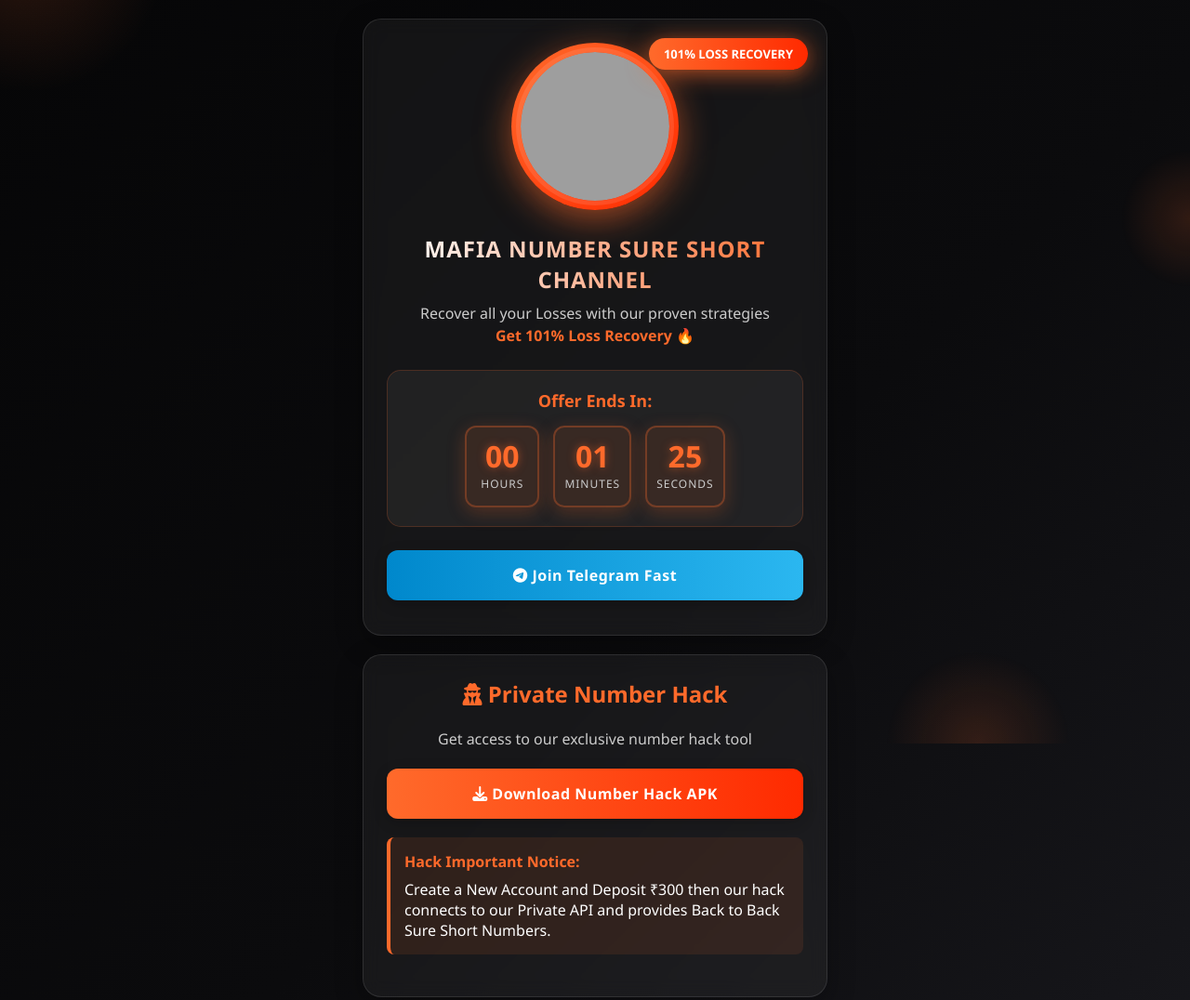
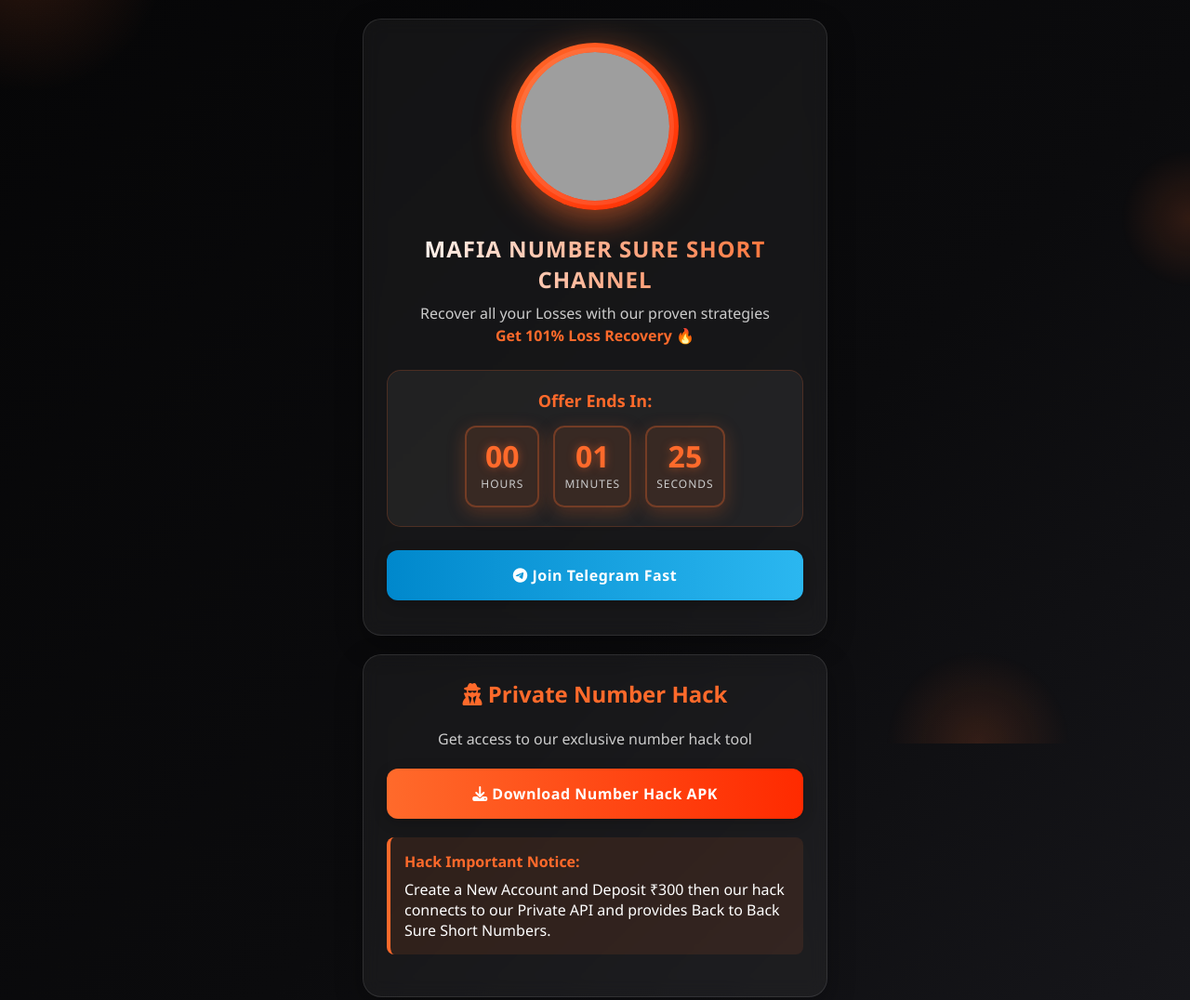
Before and after one commit to ankitgamer505050-ship-it/website.com, a plain HTML site: page index.html in a window 1280 px wide. Shown: the top 1076 px of the page at 93% size. Drawn offline with Linux system fonts and the light colour scheme; grey boxes are pictures that could not be loaded.

Commit message:
index.html

```diff
--- a/index.html
+++ b/index.html
@@ -462,7 +462,6 @@
 <div class="container">
     <!-- Header Card -->
     <div class="card">
-        <div class="badge">101% LOSS RECOVERY</div>
 
         <div class="logo-container">
             <div class="logo">
```
